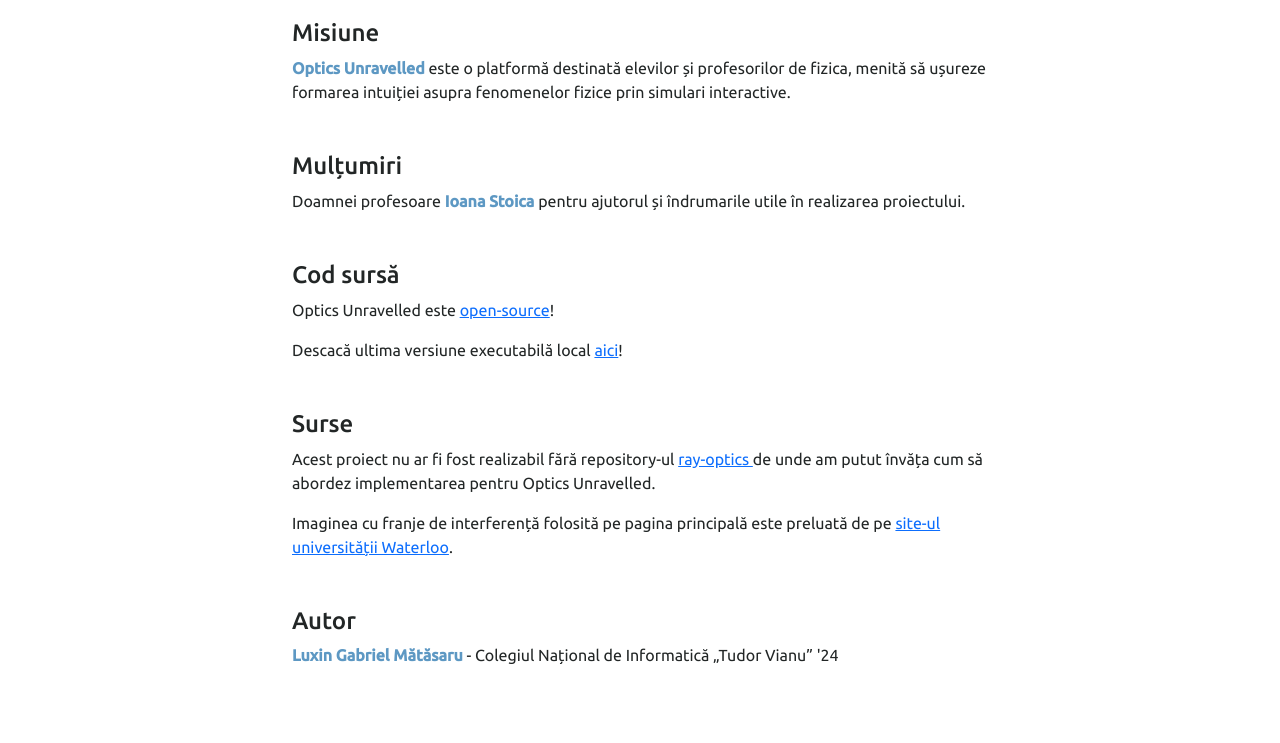
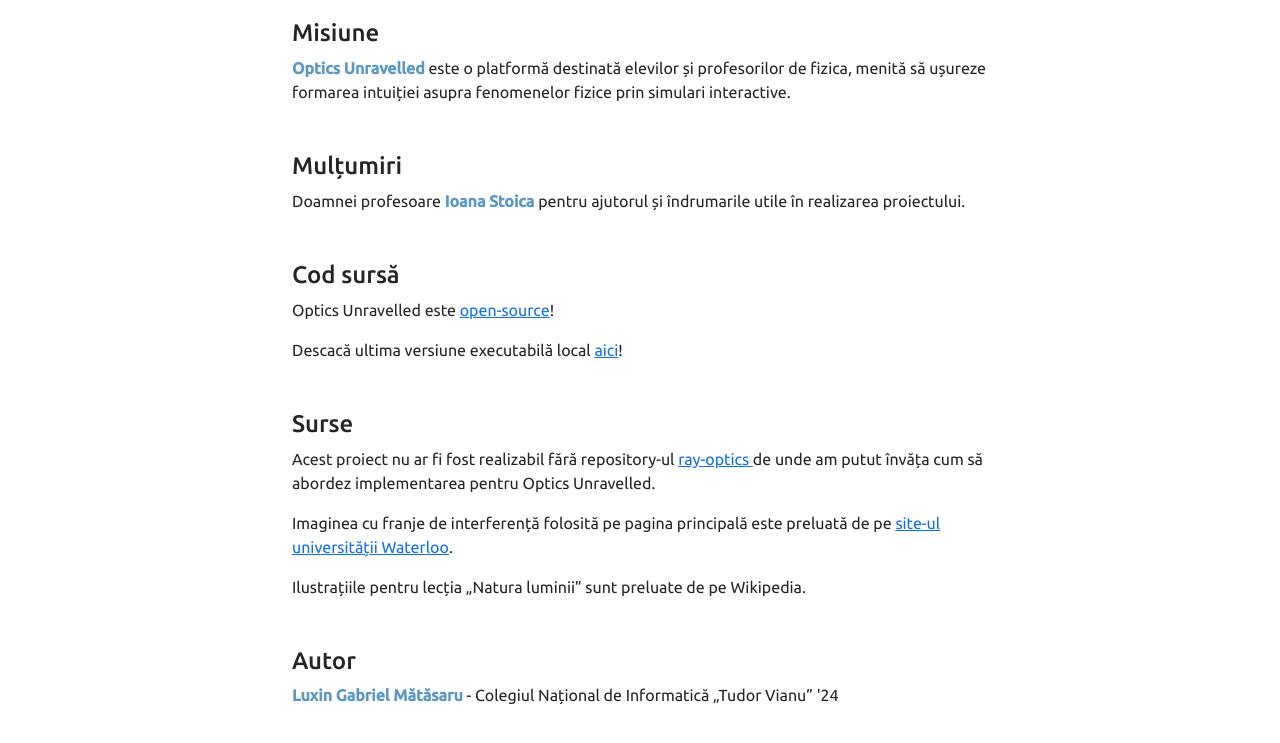
Before and after one commit to FelineAlloy/Optics-Unravelled, a website: page static/despre.html in a window 1280 px wide. Shown: the part 163-906 px from the top of the page. Before the commit the page ends 878 px from the top, so only its background shows below. Drawn offline with nearby package versions, Linux system fonts and the light colour scheme.

Commit message:
updated resources section

```diff
--- a/static/despre.html
+++ b/static/despre.html
@@ -78,6 +78,7 @@
 				<h2>Surse</h2>
 				<p>Acest proiect nu ar fi fost realizabil fără repository-ul <a href="https://github.com/ricktu288/ray-optics" target="_blank"> ray-optics </a> de unde am putut învăța cum să abordez implementarea pentru Optics Unravelled.</p>
 				<p>Imaginea cu franje de interferență folosită pe pagina principală este preluată de pe <a href="https://uwaterloo.ca/institute-for-quantum-computing/outreach/quantum-toolbox/laser-interference" target="_blank">site-ul universității Waterloo</a>.</p>
+				<p>Ilustrațiile pentru lecția „Natura luminii” sunt preluate de pe Wikipedia.</p>
 			</section>
 
 			<section>
```
